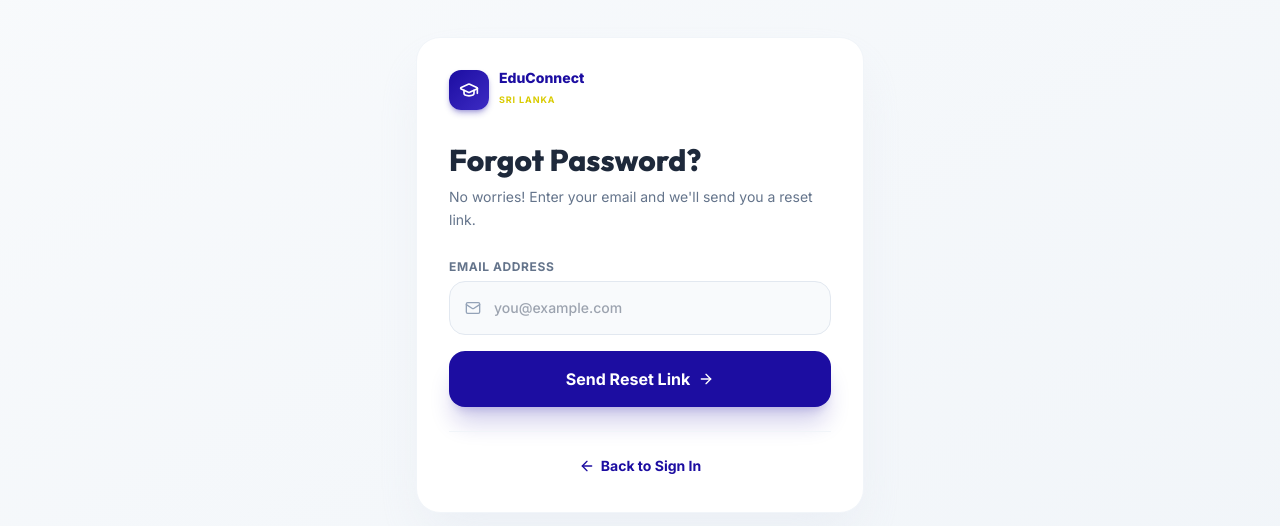
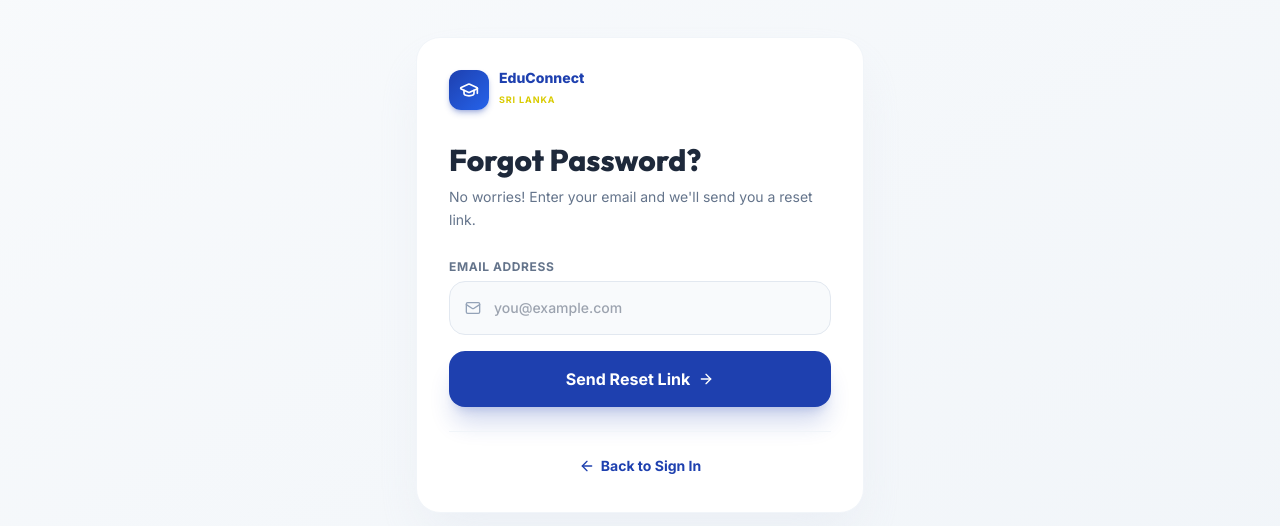
Before and after one commit to venushi0987/tutor-lanka, a React (Vite) app in the folder client/: page /forgot-password in a window 1280 px wide. Shown: the part 157-683 px from the top of the page. Built offline with nearby package versions, Linux system fonts and the light colour scheme; no server answers.

Commit message:
updated the ui

```diff
--- a/client/src/pages/Auth/ForgotPassword.jsx
+++ b/client/src/pages/Auth/ForgotPassword.jsx
@@ -34,11 +34,11 @@ const ForgotPassword = () => {
         <div className="bg-white rounded-3xl shadow-2xl shadow-slate-200/60 p-8 border border-slate-100">
           {/* Logo */}
           <div className="flex items-center gap-2.5 mb-8">
-            <div className="w-10 h-10 bg-gradient-to-br from-[#1c0da1] to-[#3d2bc4] rounded-xl flex items-center justify-center shadow-md shadow-[#1c0da1]/30">
+            <div className="w-10 h-10 bg-gradient-to-br from-[#1e40af] to-[#2563eb] rounded-xl flex items-center justify-center shadow-md shadow-[#1e40af]/30">
               <GraduationCap className="w-5 h-5 text-white" />
             </div>
             <div>
-              <span className="font-black text-[#1c0da1] text-sm block leading-none">EduConnect</span>
+              <span className="font-black text-[#1e40af] text-sm block leading-none">EduConnect</span>
               <span className="text-[#d9cb00] text-[9px] font-bold tracking-widest uppercase">Sri Lanka</span>
             </div>
           </div>
@@ -70,7 +70,7 @@ const ForgotPassword = () => {
                         type="email"
                         placeholder="you@example.com"
                         className={`w-full pl-11 pr-4 py-4 bg-slate-50 rounded-2xl outline-none border transition-all text-sm font-medium text-slate-700 ${
-                          errors.email ? 'border-red-300' : 'border-slate-200 focus:border-[#1c0da1] focus:ring-4 focus:ring-[#1c0da1]/10'
+                          errors.email ? 'border-red-300' : 'border-slate-200 focus:border-[#1e40af] focus:ring-4 focus:ring-[#1e40af]/10'
                         }`}
                       />
                     </div>
@@ -80,7 +80,7 @@ const ForgotPassword = () => {
                   <button
                     type="submit"
                     disabled={status === 'loading'}
-                    className="w-full py-4 bg-[#1c0da1] text-white font-bold rounded-2xl hover:bg-[#0a044a] transition-all shadow-xl shadow-[#1c0da1]/20 flex items-center justify-center gap-2 disabled:opacity-60 disabled:cursor-not-allowed"
+                    className="w-full py-4 bg-[#1e40af] text-white font-bold rounded-2xl hover:bg-[#0c1a3d] transition-all shadow-xl shadow-[#1e40af]/20 flex items-center justify-center gap-2 disabled:opacity-60 disabled:cursor-not-allowed"
                   >
                     {status === 'loading' ? (
                       <div className="w-5 h-5 border-2 border-white border-t-transparent rounded-full animate-spin" />
@@ -113,7 +113,7 @@ const ForgotPassword = () => {
           </AnimatePresence>
 
           <div className="mt-6 pt-6 border-t border-slate-100 text-center">
-            <Link to="/login" className="inline-flex items-center gap-1.5 text-sm text-[#1c0da1] font-bold hover:text-[#0a044a] transition-colors">
+            <Link to="/login" className="inline-flex items-center gap-1.5 text-sm text-[#1e40af] font-bold hover:text-[#0c1a3d] transition-colors">
               <ArrowLeft className="w-4 h-4" />
               Back to Sign In
             </Link>
```
